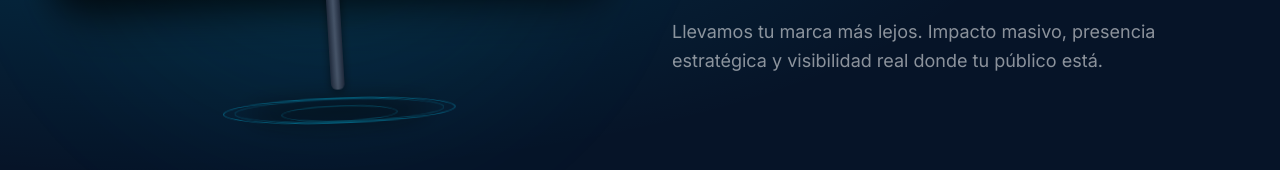
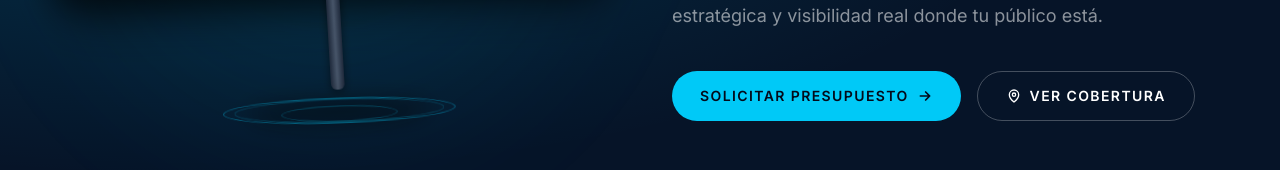
Before and after one commit to bartsilvera12-gif/Tio-CR, a Next.js app: page / in a window 1280 px wide. Shown: the part 1286-1456 px from the top of the page. Built offline with nearby package versions, Linux system fonts and the light colour scheme.

Commit message:
feat(intro): billboard hover (scale+glow) + 2 CTA buttons with hover effects

```diff
--- a/components/Intro.tsx
+++ b/components/Intro.tsx
@@ -35,6 +35,51 @@ export default function Intro() {
               Llevamos tu marca más lejos. Impacto masivo, presencia estratégica
               y visibilidad real donde tu público está.
             </p>
+
+            <div className="mt-10 flex flex-wrap gap-4">
+              <a
+                href="#contacto"
+                className="group relative inline-flex items-center gap-2 overflow-hidden rounded-full bg-brand-cyan px-7 py-3.5 text-sm font-bold uppercase tracking-widest text-brand-navyDeep transition-all duration-300 hover:-translate-y-1 hover:shadow-[0_14px_40px_-8px_rgba(0,201,247,0.65)] active:scale-95"
+              >
+                <span className="relative z-10">Solicitar presupuesto</span>
+                <svg
+                  className="relative z-10 transition-transform duration-300 group-hover:translate-x-1"
+                  width="16"
+                  height="16"
+                  viewBox="0 0 24 24"
+                  fill="none"
+                  stroke="currentColor"
+                  strokeWidth="2.5"
+                  strokeLinecap="round"
+                  strokeLinejoin="round"
+                >
+                  <path d="M5 12h14M13 6l6 6-6 6" />
+                </svg>
+                {/* brillo que cruza en hover */}
+                <span className="absolute inset-y-0 left-0 w-1/3 -translate-x-[150%] skew-x-[-18deg] bg-white/40 transition-transform duration-700 group-hover:translate-x-[350%]" />
+              </a>
+
+              <a
+                href="#cobertura"
+                className="group inline-flex items-center gap-2 rounded-full border border-white/25 px-7 py-3.5 text-sm font-bold uppercase tracking-widest text-white transition-all duration-300 hover:-translate-y-1 hover:border-brand-cyan hover:bg-brand-cyan/10 hover:text-brand-cyan active:scale-95"
+              >
+                <svg
+                  className="transition-transform duration-300 group-hover:scale-110"
+                  width="16"
+                  height="16"
+                  viewBox="0 0 24 24"
+                  fill="none"
+                  stroke="currentColor"
+                  strokeWidth="2"
+                  strokeLinecap="round"
+                  strokeLinejoin="round"
+                >
+                  <path d="M12 21s-7-5.5-7-11a7 7 0 0 1 14 0c0 5.5-7 11-7 11z" />
+                  <circle cx="12" cy="10" r="2.5" />
+                </svg>
+                Ver cobertura
+              </a>
+            </div>
           </Reveal>
         </div>
       </div>
@@ -48,9 +93,12 @@ function Billboard() {
   const spots = [17, 39, 61, 83]
 
   return (
-    <div className="relative w-full max-w-[600px]" style={{ perspective: '1400px' }}>
-      {/* Halo cian muy sutil */}
-      <div className="pointer-events-none absolute -inset-16 -z-10 bg-[radial-gradient(circle,rgba(0,201,247,0.1),transparent_70%)] blur-3xl" />
+    <div
+      className="group/billboard relative w-full max-w-[600px] cursor-pointer transition-transform duration-500 ease-out hover:scale-[1.03]"
+      style={{ perspective: '1400px' }}
+    >
+      {/* Halo cian muy sutil (se intensifica al hacer hover sobre el cartel) */}
+      <div className="pointer-events-none absolute -inset-16 -z-10 bg-[radial-gradient(circle,rgba(0,201,247,0.1),transparent_70%)] blur-3xl transition-opacity duration-500 group-hover/billboard:opacity-[2]" />
 
       {/* Estructura vertical con perspectiva 3D + flotación suave (wrapper separado para no pisar transforms) */}
       <div className="billboard-float">
```
